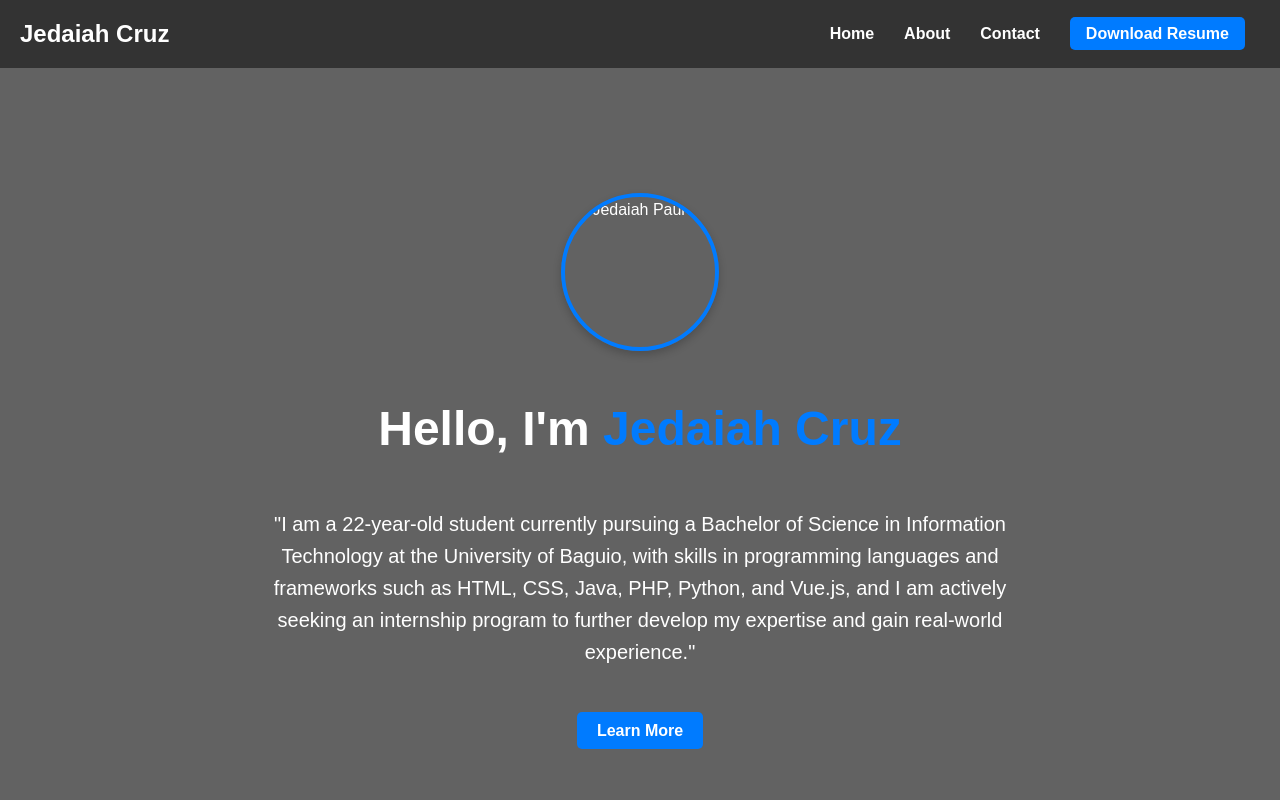
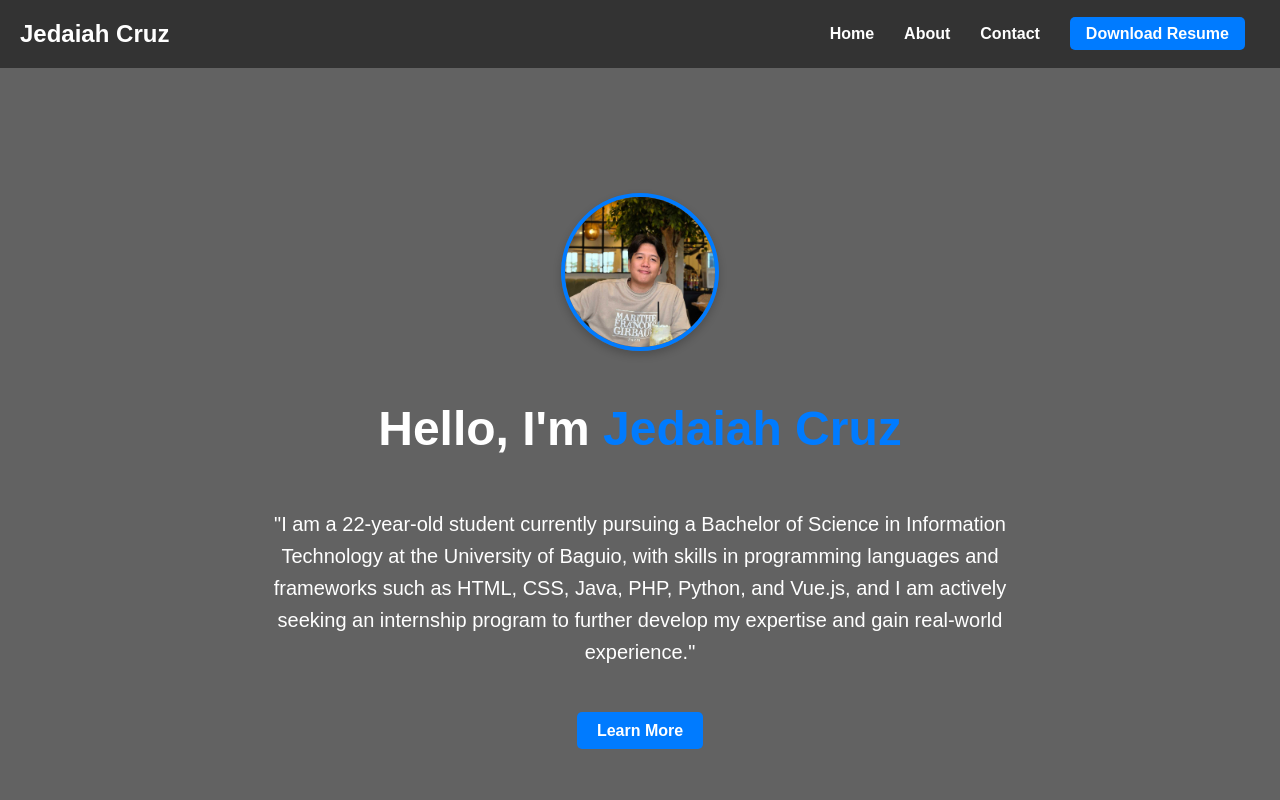
Before and after one commit to Jedaiah-PAC21/Portfolio, a plain HTML site: page index.html in a window 1280 px wide. Shown: the top 800 px of the page. Drawn offline with Linux system fonts and the light colour scheme.

Commit message:
Update index.html

```diff
--- a/index.html
+++ b/index.html
@@ -3,7 +3,7 @@
 <head>
     <meta charset="UTF-8">
     <meta name="viewport" content="width=device-width, initial-scale=1.0">
-    <link rel="icon" href="J_icon.jpg">
+    <link rel="icon" href="images/J_icon.jpg">
     <title>Jedaiah Cruz| Portfolio</title>
     <link rel="stylesheet" href="styles.css">
     <link rel="stylesheet" href="https://cdnjs.cloudflare.com/ajax/libs/font-awesome/6.0.0/css/all.min.css">
@@ -25,7 +25,7 @@
         <div class="hero-content">
             <!-- Profile Picture -->
             <div class="profile-picture">
-                <img src="jed1.JPG" alt="Jedaiah Paul A.">
+                <img src="images/jed1.JPG" alt="Jedaiah Paul A.">
             </div>
             <h1>Hello, I'm <span>Jedaiah Cruz</span></h1>
             <p>"I am a 22-year-old student currently pursuing a Bachelor of Science in Information Technology at the University of Baguio, with skills in programming languages and frameworks such as HTML, CSS, Java, PHP, Python, and Vue.js, and I am actively seeking an internship program to further develop my expertise and gain real-world experience."</p>
```
